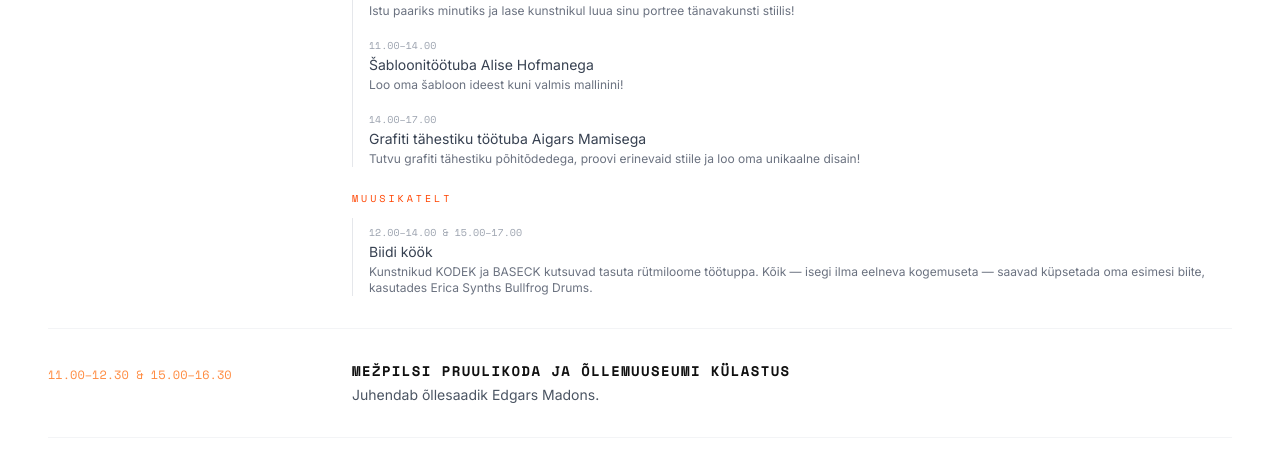
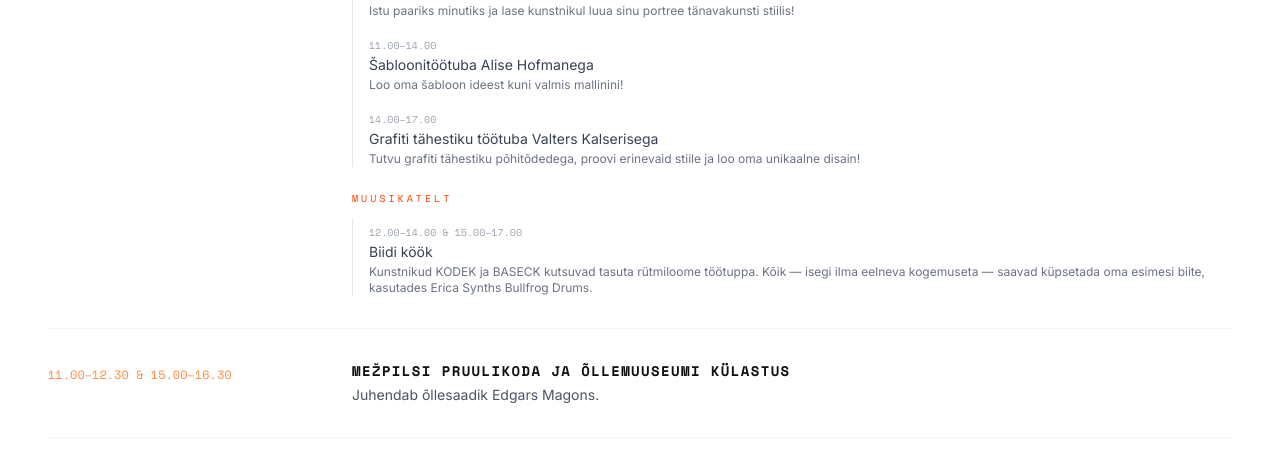
Before and after one commit to vasiljevsvladislavs-dot/rowbaltic, a Next.js app: page /ee in a window 1280 px wide. Shown: the part 3280-3735 px from the top of the page. Built offline with nearby package versions, Linux system fonts and the light colour scheme.

Commit message:
fix: Edgars Magons, Valters Kalseris

```diff
--- a/src/i18n/ee.ts
+++ b/src/i18n/ee.ts
@@ -96,7 +96,7 @@ const ee: Dict = {
     stencil_title: 'Šabloonitöötuba Alise Hofmanega',
     stencil_desc: 'Loo oma šabloon ideest kuni valmis mallinini!',
     letters_time: '14.00–17.00',
-    letters_title: 'Grafiti tähestiku töötuba Aigars Mamisega',
+    letters_title: 'Grafiti tähestiku töötuba Valters Kalserisega',
     letters_desc: 'Tutvu grafiti tähestiku põhitõdedega, proovi erinevaid stiile ja loo oma unikaalne disain!',
     music_tent_label: 'Muusikatelt',
     beat_kitchen_time: '12.00–14.00 & 15.00–17.00',
@@ -104,7 +104,7 @@ const ee: Dict = {
     beat_kitchen_desc: 'Kunstnikud KODEK ja BASECK kutsuvad tasuta rütmiloome töötuppa. Kõik — isegi ilma eelneva kogemuseta — saavad küpsetada oma esimesi biite, kasutades Erica Synths Bullfrog Drums.',
     brewery_time: '11.00–12.30 & 15.00–16.30',
     brewery_title: 'Mežpilsi pruulikoda ja õllemuuseumi külastus',
-    brewery_desc: 'Juhendab õllesaadik Edgars Madons.',
+    brewery_desc: 'Juhendab õllesaadik Edgars Magons.',
     bmx_time: '12.00–18.30',
     bmx_title: 'Simple Sessions Street Series Riga — rahvusvaheline BMX freestyle ja rulaga sõitmise "street" võistlus',
     tour_time: '13.00–14.30',
--- a/src/i18n/en.ts
+++ b/src/i18n/en.ts
@@ -96,7 +96,7 @@ const en: Dict = {
     stencil_title: 'Stencil workshop with Alise Hofmane',
     stencil_desc: 'Create your own stencil from idea to finished template!',
     letters_time: '14:00–17:00',
-    letters_title: 'Graffiti lettering workshop with Aigars Mamis',
+    letters_title: 'Graffiti lettering workshop with Valters Kalseris',
     letters_desc: 'Learn graffiti lettering basics, try different styles and create your own unique design!',
     music_tent_label: 'Music Tent',
     beat_kitchen_time: '12:00–14:00 & 15:00–17:00',
@@ -104,7 +104,7 @@ const en: Dict = {
     beat_kitchen_desc: 'Artists KODEK and BASECK invite you to a free beat-making workshop. Anyone — even without prior experience — can cook up their first beats using Erica Synths Bullfrog Drums.',
     brewery_time: '11:00–12:30 & 15:00–16:30',
     brewery_title: 'Mežpils Brewery and Beer Museum visit',
-    brewery_desc: 'Led by beer ambassador Edgars Madons.',
+    brewery_desc: 'Led by beer ambassador Edgars Magons.',
     bmx_time: '12:00–18:30',
     bmx_title: 'Simple Sessions Street Series Riga — international BMX freestyle and skateboard street competition',
     tour_time: '13:00–14:30',
--- a/src/i18n/lt.ts
+++ b/src/i18n/lt.ts
@@ -96,7 +96,7 @@ const lt: Dict = {
     stencil_title: 'Trafaretų dirbtuvės su Alise Hofmane',
     stencil_desc: 'Sukurk savo trafaretą nuo idėjos iki galutinio šablono!',
     letters_time: '14.00–17.00',
-    letters_title: 'Grafičio šriftų dirbtuvės su Aigars Mamis',
+    letters_title: 'Grafičio šriftų dirbtuvės su Valters Kalseris',
     letters_desc: 'Susipažink su grafičio šriftų pagrindais, išbandyk įvairius stilius ir sukurk savo unikalų dizainą!',
     music_tent_label: 'Muzikos palapinė',
     beat_kitchen_time: '12.00–14.00 & 15.00–17.00',
@@ -104,7 +104,7 @@ const lt: Dict = {
     beat_kitchen_desc: 'Menininkai KODEK ir BASECK kviečia į nemokamas ritmo kūrimo dirbtuves. Kiekvienas – net be patirties – galės gaminti pirmuosius bitus naudodamas Erica Synths Bullfrog Drums.',
     brewery_time: '11.00–12.30 & 15.00–16.30',
     brewery_title: 'Mežpils alaus daryklos ir muziejaus apsilankymas',
-    brewery_desc: 'Vadovauja alaus ambasadorius Edgars Madons.',
+    brewery_desc: 'Vadovauja alaus ambasadorius Edgars Magons.',
     bmx_time: '12.00–18.30',
     bmx_title: 'Simple Sessions Street Series Riga — tarptautinės BMX freestyle ir riedlentininkų "street" varžybos',
     tour_time: '13.00–14.30',
--- a/src/i18n/lv.ts
+++ b/src/i18n/lv.ts
@@ -96,7 +96,7 @@ const lv: Dict = {
     stencil_title: 'Stencilu (trafaretu) darbnīca ar Alisi Hofmani',
     stencil_desc: 'Izveido savu stencilu no idejas līdz gatavam trafaretam!',
     letters_time: '14.00–17.00',
-    letters_title: 'Burtveidolu darbnīca ar Aigaru Mami',
+    letters_title: 'Burtveidolu darbnīca ar Valteru Kalseru',
     letters_desc: 'Iepazīsti grafiti burtveidolu pamatus, izmēģini dažādus stilus un izveido savu unikālo dizainu!',
     music_tent_label: 'Mūzikas telts',
     beat_kitchen_time: '12.00–14.00 & 15.00–17.00',
@@ -104,7 +104,7 @@ const lv: Dict = {
     beat_kitchen_desc: 'Mākslinieki KODEK un BASECK aicina uz bezmaksas ritmu veidošanas darbnīcu. Ikviens – arī bez iepriekšējas pieredzes – varēs "cept" savus pirmos bītus, izmantojot Erica Synths Bullfrog Drums.',
     brewery_time: '11.00–12.30 & 15.00–16.30',
     brewery_title: 'Mežpils ražotnes un alus muzeja apmeklējums',
-    brewery_desc: 'Vada alus vēstnesis Edgars Madons.',
+    brewery_desc: 'Vada alus vēstnesis Edgars Magons.',
     bmx_time: '12.00–18.30',
     bmx_title: 'Simple Sessions Street Series Riga — starptautiskās BMX frīstaila un skeitborda sacensības "street" disciplīnā',
     tour_time: '13.00–14.30',
```
